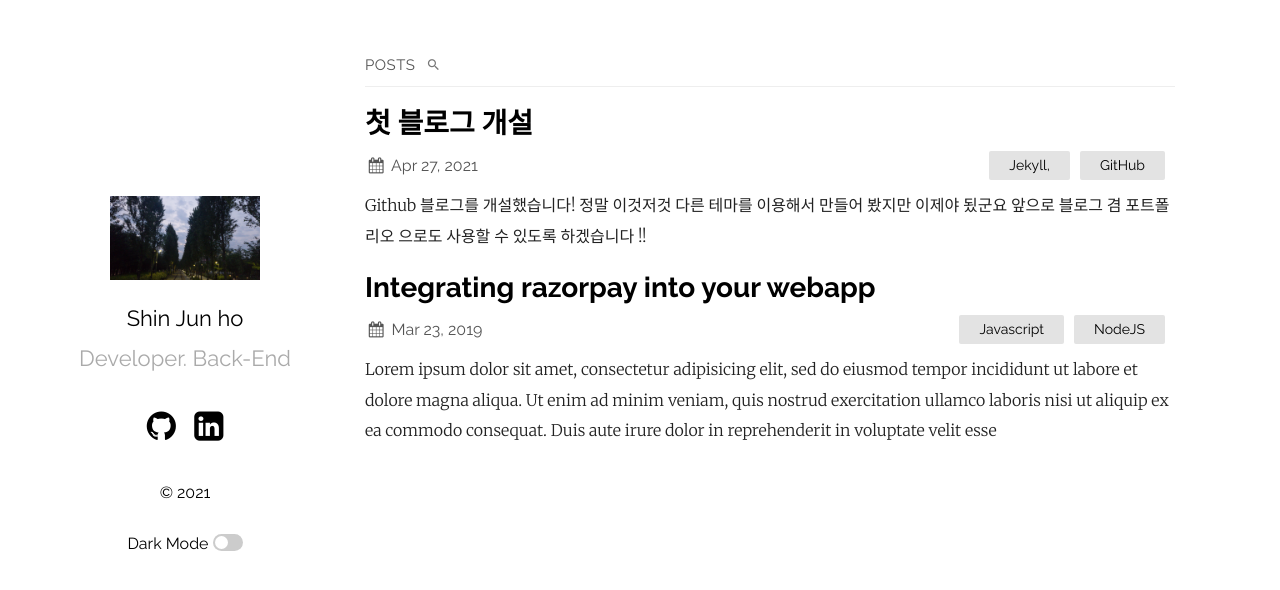
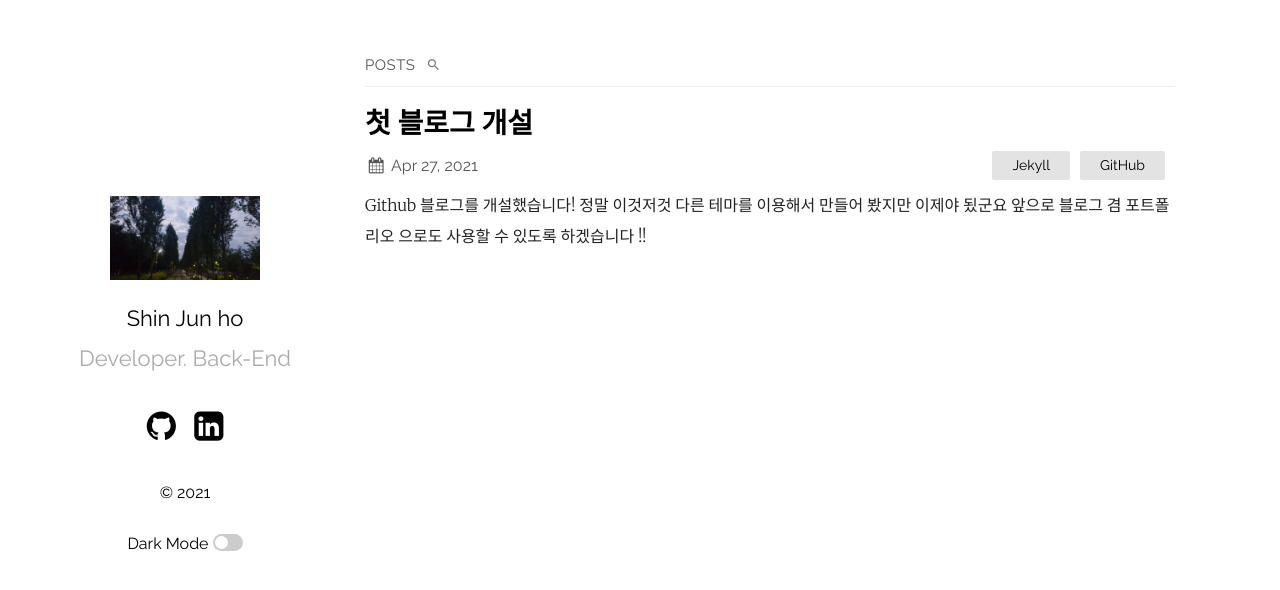
Before and after one commit to ggwnsghgg/ggwnsghgg.github.io, a Jekyll site: the page built from index.md, in a window 1280 px wide. Shown: the top 590 px of the page. Built offline with Jekyll 4.4.1, drawn with Linux system fonts in a browser that asks for light colours.

Commit message:
git.io 수정

````diff
--- a/_posts/2019-03-23-welcome-to-jekyll.markdown
+++ /dev/null
@@ -1,20 +0,0 @@
----
-layout: post
-title:  "Integrating razorpay into your webapp"
-date:   2019-03-23 21:03:36 +0530
-categories: Javascript NodeJS
----
-Lorem ipsum dolor sit amet, consectetur adipisicing elit, sed do eiusmod tempor incididunt ut labore et dolore magna aliqua. Ut enim ad minim veniam, quis nostrud exercitation ullamco laboris nisi ut aliquip ex ea commodo consequat. Duis aute irure dolor in reprehenderit in voluptate velit esse
-
-```python
-
-print('test')
-
-
-```
-
-Check out the [Jekyll docs][jekyll-docs] for more info on how to get the most out of Jekyll. File all bugs/feature requests at [Jekyll’s GitHub repo][jekyll-gh]. If you have questions, you can ask them on [Jekyll Talk][jekyll-talk].
-
-[jekyll-docs]: https://jekyllrb.com/docs/home
-[jekyll-gh]:   https://github.com/jekyll/jekyll
-[jekyll-talk]: https://talk.jekyllrb.com/
--- a/_posts/2021-04-27-jekyll.markdown
+++ b/_posts/2021-04-27-jekyll.markdown
@@ -2,7 +2,7 @@
 layout: post
 title:  "첫 블로그 개설"
 date:   2021-04-27 13:14:46 +0530
-categories: Jekyll, GitHub
+categories: Jekyll GitHub
 ---
 Github 블로그를 개설했습니다! 정말 이것저것 다른 테마를 이용해서 만들어 봤지만
 이제야 됬군요 앞으로 블로그 겸 포트폴리오 으로도 사용할 수 있도록 하겠습니다 !!
````
